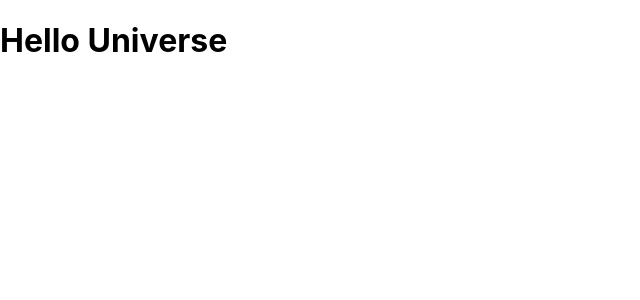
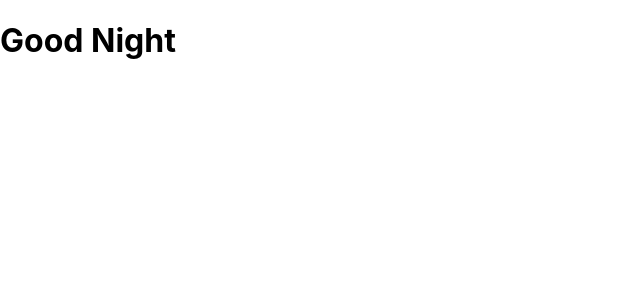
Before and after one commit to shubham-shelar1211/second-react-app, a React (Create React App) app: page / in a window 1280 px wide. Shown: the top 300 px of the page, without its empty margins (0-640 px from the left). Built offline with nearby package versions, Linux system fonts and the light colour scheme.

Commit message:
conditional return

```diff
--- a/src/App.js
+++ b/src/App.js
@@ -1,9 +1,10 @@
-// JSX SYTNAX
+// PURE HTML :: DUMB
+// JSX :: RETURN HTML :: THIS IS SMART
 function App() {
-  // jsx single liner :: with optional parenthesis
-  let jsx1 = <h1>Hello Universe</h1>;
+  let jsx1 = <h1>Good Morning</h1>;
+  let jsx2 = <h1>Good Night</h1>;
 
-  return jsx1;
+  return false ? jsx1 : jsx2;
 }
 
 export default App;
```
